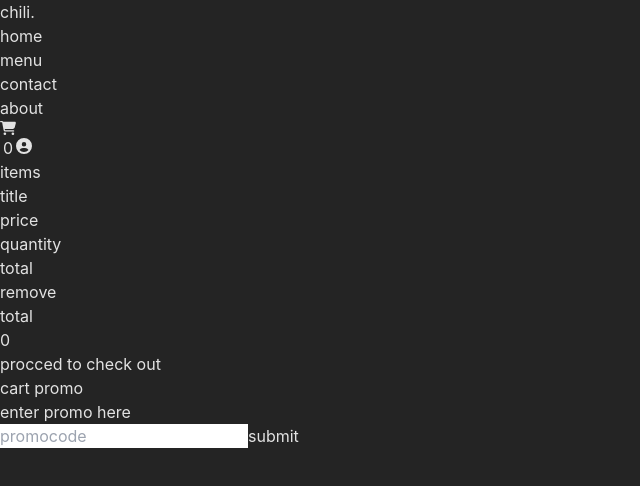
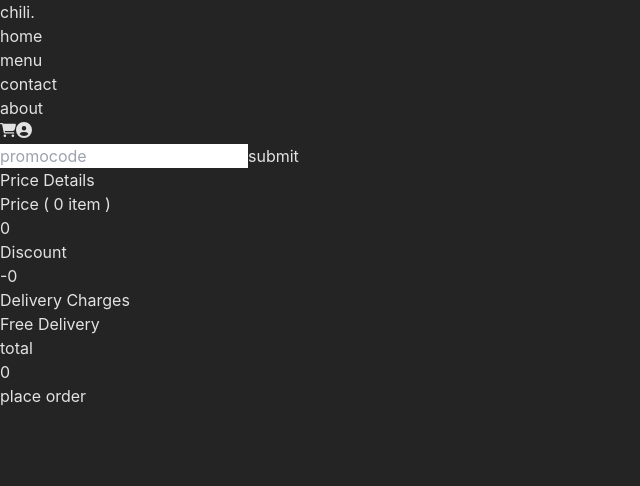
Before and after one commit to skehargit/Chili, a React (Vite) app: page /cart in a window 1280 px wide. Shown: the top 486 px of the page, without its empty margins (0-640 px from the left). Built offline with nearby package versions, Linux system fonts and the light colour scheme.

Commit message:
design cart page

```diff
--- a/src/assets/data.js
+++ b/src/assets/data.js
@@ -31,6 +31,7 @@ export const foodList = [
     {
       id: 1,
       name: "Margherita Pizza",
+      image:"https://www.cookingclassy.com/wp-content/uploads/2017/08/margherita-pizza-9.jpg",
       price: 12.99,
       description: "Classic Margherita pizza with fresh tomatoes, mozzarella cheese, and basil.",
       category: "Italian"
@@ -38,6 +39,7 @@ export const foodList = [
     {
       id: 2,
       name: "Chicken Tikka Masala",
+      image:"https://i0.wp.com/www.nourishdeliciously.com/wp-content/uploads/2022/11/DSC_9207.jpg",
       price: 15.50,
       description: "Grilled chicken chunks simmered in a rich, creamy tomato sauce, served with rice.",
       category: "Indian"
@@ -45,6 +47,7 @@ export const foodList = [
     {
       id: 3,
       name: "Sushi Platter",
+      image:"https://orders.booths.co.uk/media/catalog/product/cache/59b906c9f4a6503cc9c6cc39e925f9a1/5/9/595.jpg",
       price: 25.00,
       description: "An assortment of fresh sushi including nigiri, sashimi, and rolls.",
       category: "Japanese"
@@ -52,6 +55,7 @@ export const foodList = [
     {
       id: 4,
       name: "Caesar Salad",
+      image:"https://s23209.pcdn.co/wp-content/uploads/2023/01/220905_DD_Chx-Caesar-Salad_051.jpg",
       price: 8.75,
       description: "Crisp romaine lettuce, croutons, and Parmesan cheese tossed in Caesar dressing.",
       category: "Salad"
@@ -59,6 +63,7 @@ export const foodList = [
     {
       id: 5,
       name: "Beef Tacos",
+      image:"https://encrypted-tbn0.gstatic.com/images?q=tbn:ANd9GcSPgH_idXU_1pAGYDtJHe7Seutn4DpfToIUEB6sU9imsQ&s",
       price: 10.50,
       description: "Three soft tacos filled with seasoned beef, lettuce, cheese, and salsa.",
       category: "Mexican"
@@ -66,36 +71,37 @@ export const foodList = [
     {
       id: 6,
       name: "Vegan Burger",
+      image:"https://encrypted-tbn0.gstatic.com/images?q=tbn:ANd9GcQ4Mb68g3yFjF4QtL6niDVQx3s24Ph7Uf2yvggVzySV8g&s",
       price: 11.99,
       description: "A delicious plant-based burger served with lettuce, tomato, and vegan mayo.",
       category: "Vegan"
     },
-    {
-      id: 7,
-      name: "Pad Thai",
-      price: 13.50,
-      description: "Stir-fried rice noodles with shrimp, tofu, eggs, and a tangy tamarind sauce.",
-      category: "Thai"
-    },
-    {
-      id: 8,
-      name: "Greek Yogurt Parfait",
-      price: 6.50,
-      description: "Layers of Greek yogurt, honey, granola, and fresh berries.",
-      category: "Dessert"
-    },
-    {
-      id: 9,
-      name: "BBQ Ribs",
-      price: 18.00,
-      description: "Tender pork ribs smothered in a smoky BBQ sauce, served with coleslaw.",
-      category: "American"
-    },
-    {
-      id: 10,
-      name: "Falafel Wrap",
-      price: 9.00,
-      description: "Crispy falafel balls, hummus, and fresh vegetables wrapped in a warm pita.",
-      category: "Middle Eastern"
-    }
+    // {
+    //   id: 7,
+    //   name: "Pad Thai",
+    //   price: 13.50,
+    //   description: "Stir-fried rice noodles with shrimp, tofu, eggs, and a tangy tamarind sauce.",
+    //   category: "Thai"
+    // },
+    // {
+    //   id: 8,
+    //   name: "Greek Yogurt Parfait",
+    //   price: 6.50,
+    //   description: "Layers of Greek yogurt, honey, granola, and fresh berries.",
+    //   category: "Dessert"
+    // },
+    // {
+    //   id: 9,
+    //   name: "BBQ Ribs",
+    //   price: 18.00,
+    //   description: "Tender pork ribs smothered in a smoky BBQ sauce, served with coleslaw.",
+    //   category: "American"
+    // },
+    // {
+    //   id: 10,
+    //   name: "Falafel Wrap",
+    //   price: 9.00,
+    //   description: "Crispy falafel balls, hummus, and fresh vegetables wrapped in a warm pita.",
+    //   category: "Middle Eastern"
+    // }
   ]
--- a/src/componentes/Navbar.jsx
+++ b/src/componentes/Navbar.jsx
@@ -3,10 +3,10 @@ import { Link } from "react-router-dom";
 import { FaCircleUser } from "react-icons/fa6";
 import { FaCartShopping } from "react-icons/fa6";
 import { StoreContext } from "../context/StoreContext";
-function Navbar({setShowUser}) {
-    const[menu,setMenu] = useState('home');
-    // const {cartItem}=useContext(StoreContext);
-    const{cartItem}=useContext(StoreContext);
+function Navbar({ setShowUser }) {
+  const [menu, setMenu] = useState("home");
+  // const {cartItem}=useContext(StoreContext);
+  const { cartItem } = useContext(StoreContext);
   return (
     <div className="w-full h-fit  fixed top-0 z-[100]">
       {/* <div>location</div> */}
@@ -16,16 +16,56 @@ function Navbar({setShowUser}) {
         </div>
         <div>
           <ul className="flex gap-3 capitalize">
-            <li onClick={()=>setMenu("home")} className={`${menu==='home'?'border-b-2 border-zinc-950 ':''} cursor-pointer`}>home</li>
-            <li onClick={()=>setMenu("menu")} className={`${menu==='menu'?'border-b-2 border-zinc-950 ':''} cursor-pointer`}>menu</li>
-            <li onClick={()=>setMenu("contact")} className={`${menu==='contact'?'border-b-2 border-zinc-950 ':''} cursor-pointer`}>contact</li>
-            <li onClick={()=>setMenu("about")} className={`${menu==='about'?'border-b-2 border-zinc-950 ':''} cursor-pointer`}>about</li>
+            <li
+              onClick={() => setMenu("home")}
+              className={`${
+                menu === "home" ? "border-b-2 border-zinc-950 " : ""
+              } cursor-pointer`}
+            >
+              home
+            </li>
+            <li
+              onClick={() => setMenu("menu")}
+              className={`${
+                menu === "menu" ? "border-b-2 border-zinc-950 " : ""
+              } cursor-pointer`}
+            >
+              menu
+            </li>
+            <li
+              onClick={() => setMenu("contact")}
+              className={`${
+                menu === "contact" ? "border-b-2 border-zinc-950 " : ""
+              } cursor-pointer`}
+            >
+              contact
+            </li>
+            <li
+              onClick={() => setMenu("about")}
+              className={`${
+                menu === "about" ? "border-b-2 border-zinc-950 " : ""
+              } cursor-pointer`}
+            >
+              about
+            </li>
           </ul>
         </div>
         <div className="flex gap-3 capitalize">
-
-          <Link to='/cart'><button className=" p-2  relative"><FaCartShopping className="text-xl" /><div className="bg-red-500 h-[15px] w-[15px] absolute top-0 right-0 rounded-full flex items-center justify-center">{Object.keys(cartItem).length}</div></button></Link>
-          <button className="p-2" onClick={()=>setShowUser(true)}><FaCircleUser className="text-xl"/></button>
+          <Link to="/cart">
+            <button className=" p-2  relative">
+              <FaCartShopping className="text-xl" />
+              {Object.keys(cartItem).length > 0 ? (
+                <div className="bg-red-500 h-[15px] w-[15px] absolute top-0 right-0 rounded-full flex items-center justify-center">
+                  {Object.keys(cartItem).length}
+                </div>
+              ) : (
+                <></>
+              )}
+            </button>
+          </Link>
+          <button className="p-2" onClick={() => setShowUser(true)}>
+            <FaCircleUser className="text-xl" />
+          </button>
         </div>
       </div>
     </div>
--- a/src/pages/cart/Cart.jsx
+++ b/src/pages/cart/Cart.jsx
@@ -1,48 +1,89 @@
-import React, { useContext } from 'react'
-import { StoreContext } from '../../context/StoreContext'
-import { useNavigate } from 'react-router-dom';
-
+import React, { useContext, useEffect } from "react";
+import { StoreContext } from "../../context/StoreContext";
+import { useNavigate } from "react-router-dom";
+import { PiCurrencyInr } from "react-icons/pi";
+import { RiDeleteBinLine } from "react-icons/ri";
 function Cart() {
-  const { foodList,
-    cartItem,
-    removeFromCart,getTotalCartAmount}=useContext(StoreContext);
-    const navigate=useNavigate();
+  useEffect(() => {
+    window.scrollTo({ top: 0 });
+  });
+  const { foodList, cartItem, removeFromCart, getTotalCartAmount,addToCart } =
+    useContext(StoreContext);
+  const navigate = useNavigate();
   return (
-    <div>
-      <ul>
-        <li>
-          <p>items</p>
-          <p>title</p>
-          <p>price</p>
-          <p>quantity</p>
-          <p>total</p>
-          <p>remove</p>
-        </li>
-      </ul>
-      {foodList.map((item,index)=>{
-        if(cartItem[item.id]>0){
-          return (<div key={index}>
-            <p>{item.name}</p>
-            <p>{item.price}</p>
-            <p>{cartItem[item.id]}</p>
-            <p>{item.price*cartItem[item.id]}</p>
-            <p onClick={()=>removeFromCart(item.id)}>x</p>
-          </div>)
+    <div className="py-14">
+      {foodList.map((item, index) => {
+        if (cartItem[item.id] > 0) {
+          return (
+            <div
+              key={index}
+              className="border border-zinc-700 w-full h-[130px]  flex gap-5"
+            >
+              <div>
+                <img src={item.image} alt="" className="h-full w-[90px]" />
+              </div>
+              <div className="flex flex-col justify-between">
+                <p className="font-semibold">{item.name}</p>
+                <div className="flex">
+                  <p className="text-green-800 flex items-center font-semibold line-through">
+                    <span>
+                      <PiCurrencyInr />
+                    </span>
+                    {(item.price + 5) * cartItem[item.id]}
+                  </p>
+                  <p className="text-green-500 flex items-center font-semibold">
+                    <span>
+                      <PiCurrencyInr />
+                    </span>
+                    {item.price * cartItem[item.id]}
+                  </p>
+                </div>
+                <div className="flex justify-between items-center ">
+                  <p className="text-sm">
+                    <span>Qty.</span>
+                    {cartItem[item.id]}
+                  </p>
+                  <span onClick={()=>addToCart(item.id)} className="bg-green-900 px-2 flex items-center justify-center ">
+                    +
+                  </span>
+                </div>
+                {/* <p className='text-red-500'>{}</p> */}
+                <p
+                  className="flex items-center gap-1 border border-zinc-600 p-1"
+                  onClick={() => removeFromCart(item.id)}
+                >
+                  <span>
+                    <RiDeleteBinLine />
+                  </span>{" "}
+                  Remove
+                </p>
+              </div>
+            </div>
+          );
         }
       })}
-      <div>
+      <div className="py-2">
+        {/* <p>enter promo here</p> */}
+        <div className="flex w-full "><input type="text" placeholder="promocode" className="w-[70%] py-2" />
+        <button className="w-[30%] border">submit</button></div>
+      </div>
+      <div className=" w-full">
+        <p className="font-semibold border-b border-zinc-600">Price Details</p>
+        <div className="flex justify-between"><p>Price <span>{`( ${Object.keys(cartItem).length} item )`}</span></p><p>{getTotalCartAmount()+(5*Object.keys(cartItem).length)}</p></div>
+        <div className="flex justify-between "><p>Discount</p><p className="text-green-500">{`-${(5*Object.keys(cartItem).length)}`}</p></div>
+        <div className="flex justify-between "><p>Delivery Charges</p><p className="text-green-500">Free Delivery</p></div>
+        <div className="flex justify-between border border-zinc-600">
         <p>total </p>
         <p>{getTotalCartAmount()}</p>
       </div>
-      <button onClick={()=>navigate('/placeorder')}>procced to check out</button>
-      <div>cart promo</div>
-      <div>
-        <p>enter promo here</p>
-        <input type="text" placeholder='promocode' />
-        <button>submit</button>
+      <button className="w-full flex items-center justify-center py-2 bg-green-900 font-semibold uppercase" onClick={() => navigate("/placeorder")}>
+        place order
+      </button>
       </div>
+
+
     </div>
-  )
+  );
 }
 
-export default Cart
+export default Cart;
--- a/src/pages/home/homePageComponents/Hero.jsx
+++ b/src/pages/home/homePageComponents/Hero.jsx
@@ -48,8 +48,8 @@ function Hero() {
         <div className=" bg-zinc-950 h-[32%] relative"></div>
       </div>
       <div className="pt-28 flex flex-col gap-5 w-full items-center justify-center ">
-        <h2 className="satisfy-regular text-2xl">what would you like to prefer ?</h2>
-        <div className="flex max-[700px]:flex-col gap-5">
+        <h2 className="satisfy-regular text-2xl ">what would you like to prefer ?</h2>
+        <div className="py-10 flex max-[700px]:flex-col gap-5">
           <div className="vegmenu h-[200px] w-[300px]  overflow-hidden relative flex items-center justify-center">
             <img
               className="h-full w-full absolute hover:scale-[1.5] duration-300 z-[1]"
```
Also changed, not shown: src/componentes/FoodItem.jsx (+17 -16 lines), src/pages/home/homePageComponents/Foodlist.jsx (+4 -4 lines).
